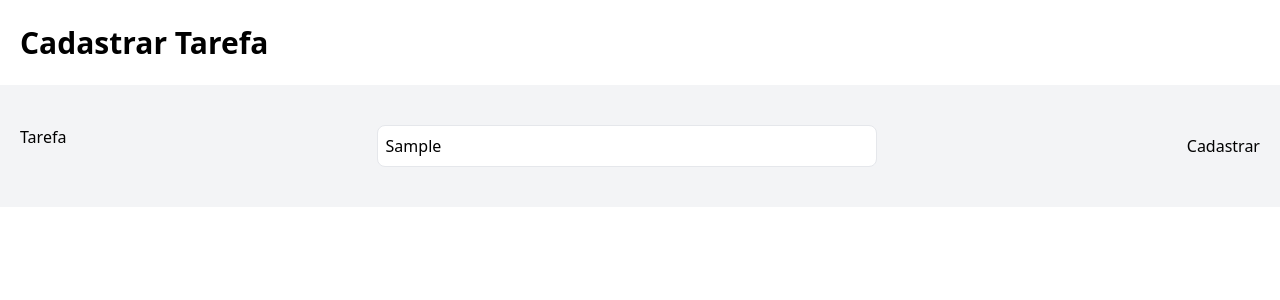
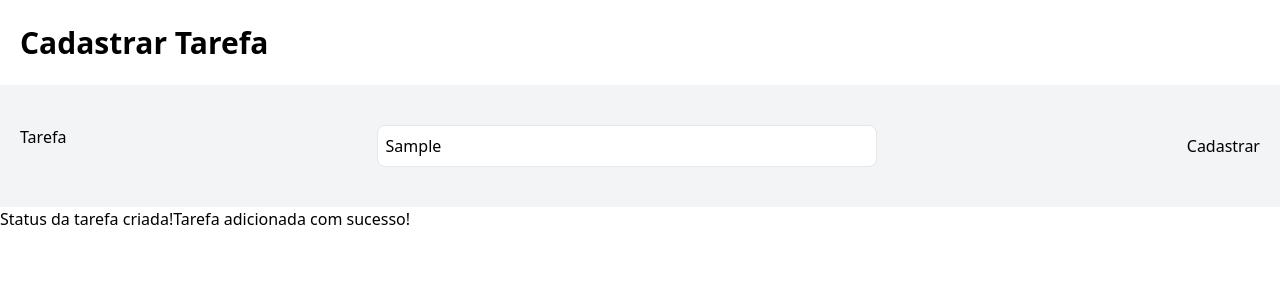
Before and after one commit to NisanEduardo/udemy-reactHooks-task-manager, a React (Create React App) app: page /create in a window 1280 px wide. Both pictures are taken after typing "Sample" into the empty fields and a click on the button "Cadastrar". Shown: the top 300 px of the page. Built offline with nearby package versions, Linux system fonts and the light colour scheme.

Commit message:
criando teste para o botão de adicionar tarefa e se modal está sendo exibida

```diff
--- /dev/null
+++ b/src/components/TaskStatusModal.jsx
@@ -0,0 +1,10 @@
+export const TaskStatusModal = (props) => {
+  let mostrarModal = props.showModal;
+
+  return (
+    <div className={`${mostrarModal ? "flex" : "hidden"}`} id="successModal">
+      <header>Status da tarefa criada!</header>
+      Tarefa adicionada com sucesso!
+    </div>
+  );
+};
--- a/src/create-task/CreateTask.jsx
+++ b/src/create-task/CreateTask.jsx
@@ -1,5 +1,6 @@
 import { useState } from "react";
 import { TaskModel } from "../models/task.model";
+import { TaskStatusModal } from "../components/TaskStatusModal";
 
 export const CreateTask = () => {
   const [task, setTask] = useState("");
@@ -13,11 +14,6 @@ export const CreateTask = () => {
 
     const tasksDB = localStorage["tasks"];
     const tasks = tasksDB ? JSON.parse(tasksDB) : [];
-
-    console.log("entrou aquiasd", {
-      tasksDB,
-      tasks,
-    });
 
     // persistir tarefa
     tasks.push(taskModel.create(new Date().getTime(), task, false));
@@ -52,6 +48,7 @@ export const CreateTask = () => {
           <button type="submit">Cadastrar</button>
         </form>
       </section>
+      <TaskStatusModal showModal={showModal} />
     </div>
   );
 };
```
Also changed, not shown: 1 other file (tests, documents, lock files or other folders).
